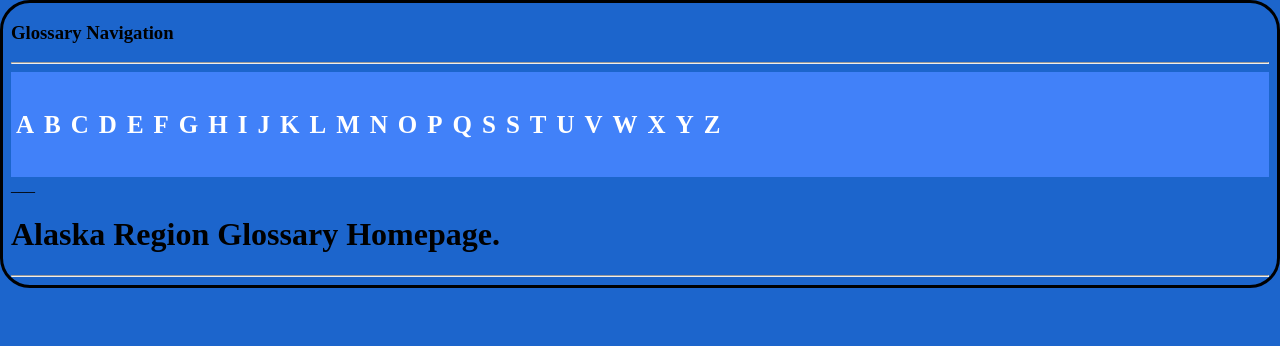
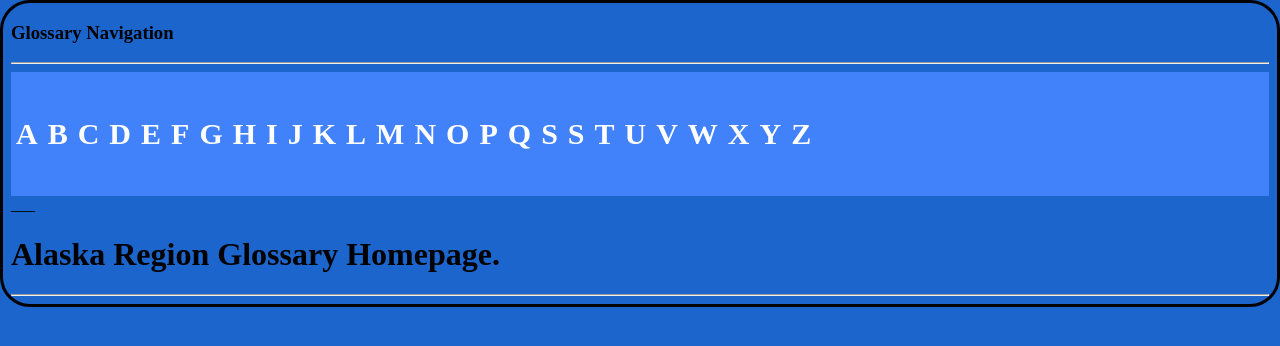
Before and after one commit to ThePanamalien/TestOne, a Jekyll site: the page built from index.md, in a window 1280 px wide. Shown: the top 346 px of the page. Built offline with Jekyll 4.4.1, drawn with Linux system fonts in a browser that asks for light colours.

Commit message:
Update glossaryPage.html

```diff
--- a/_layouts/glossaryPage.html
+++ b/_layouts/glossaryPage.html
@@ -20,10 +20,10 @@ li {
 li a {
   display: block;
   color: white;
-  text-align: justify;
+  text-align: center;
   padding: 5px;
   text-decoration: none;
-  font-size: 25px;
+  font-size: 30px;
 
 }
 
```
